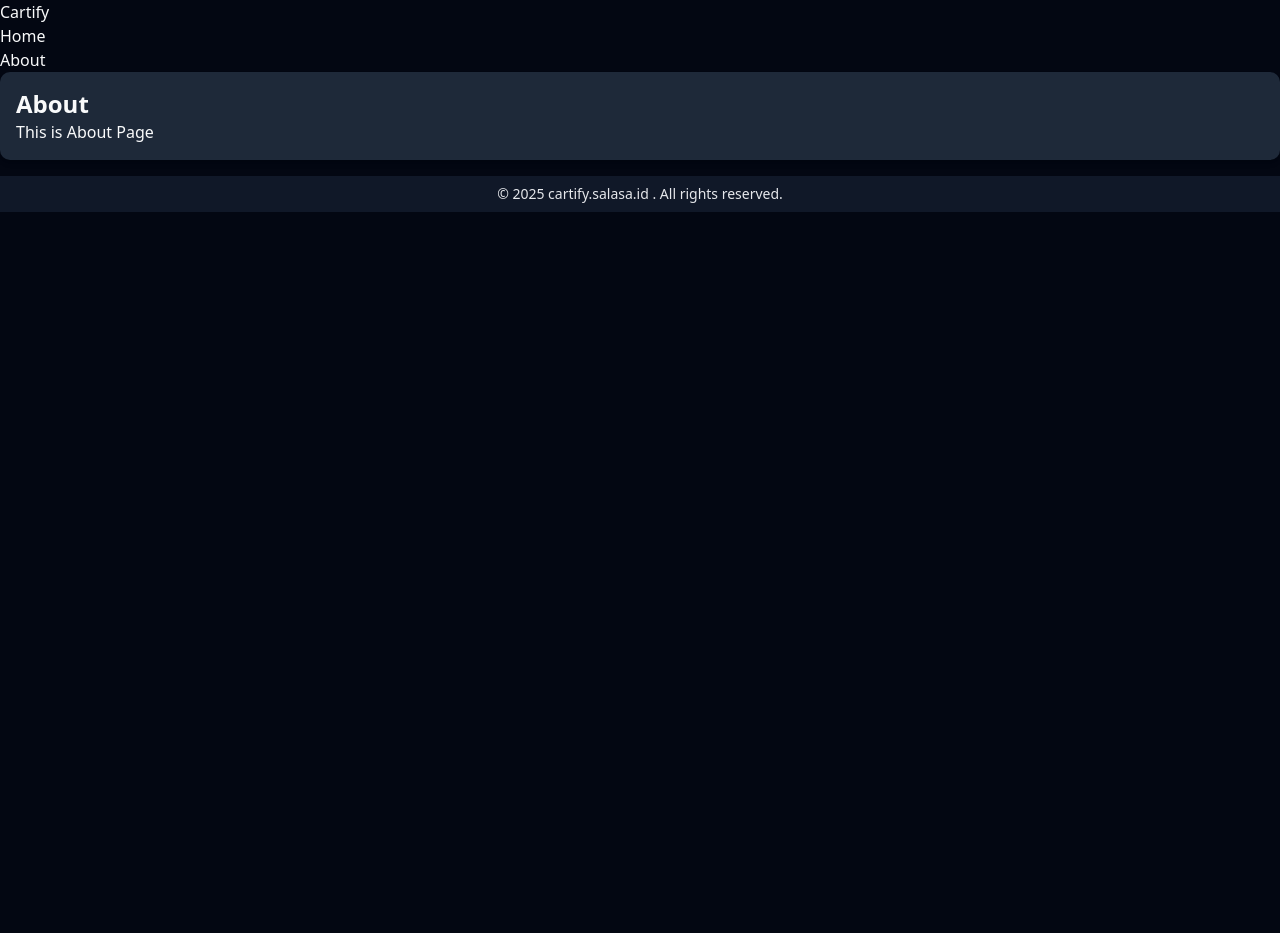
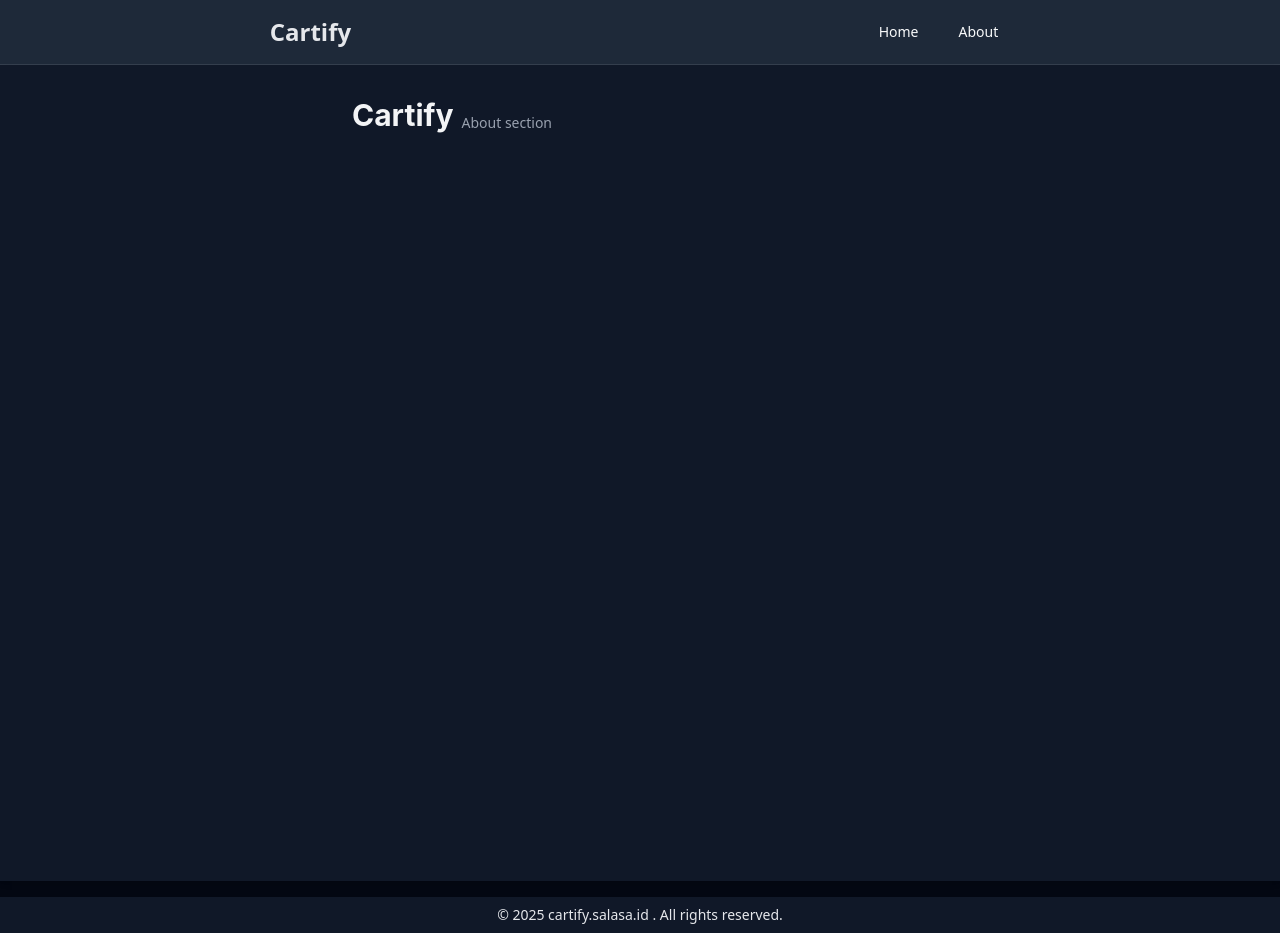
Before and after one commit to salasaa/cartify, a React (Vite) app: page /about in a window 1280 px wide. Before the commit the page ends 800 px from the top, so only its background shows below. Built offline with nearby package versions, Linux system fonts and the light colour scheme.

Commit message:
fix: styling the navbar

```diff
--- a/src/components/navbar.tsx
+++ b/src/components/navbar.tsx
@@ -1,12 +1,85 @@
+import { Link } from 'react-router';
+import { useState } from 'react';
+import { Menu, X } from 'lucide-react';
+
 export function Navbar() {
+  const [isMenuOpen, setIsMenuOpen] = useState(false);
+
+  const toggleMenu = () => {
+    setIsMenuOpen(!isMenuOpen);
+  };
+
   return (
-    <div>
-      <h1>Cartify</h1>
+    <nav className="border-border border-b bg-white shadow-lg dark:bg-gray-800">
+      <div className="mx-auto max-w-7xl px-4 sm:px-6 lg:px-8">
+        <div className="flex h-16 items-center justify-around">
+          {/* Logo/Brand */}
+          <div className="flex-shrink-0">
+            <Link
+              to="/"
+              className="text-primary hover:text-primary/80 text-2xl font-bold transition-colors duration-200"
+            >
+              Cartify
+            </Link>
+          </div>
 
-      <ul>
-        <li>Home</li>
-        <li>About</li>
-      </ul>
-    </div>
+          {/* Desktop Navigation */}
+          <div className="hidden md:block">
+            <div className="ml-10 flex items-baseline space-x-4">
+              <Link
+                to="/"
+                className="text-foreground hover:text-primary hover:bg-accent/50 rounded-md px-3 py-2 text-sm font-medium transition-colors duration-200"
+              >
+                Home
+              </Link>
+              <Link
+                to="/about"
+                className="text-foreground hover:text-primary hover:bg-accent/50 rounded-md px-3 py-2 text-sm font-medium transition-colors duration-200"
+              >
+                About
+              </Link>
+            </div>
+          </div>
+
+          {/* Mobile menu button */}
+          <div className="md:hidden">
+            <button
+              onClick={toggleMenu}
+              className="text-foreground hover:text-primary hover:bg-accent/50 focus:ring-primary inline-flex items-center justify-center rounded-md p-2 focus:ring-2 focus:outline-none focus:ring-inset"
+              aria-expanded={isMenuOpen}
+              aria-label="Toggle menu"
+            >
+              {isMenuOpen ? (
+                <X className="h-6 w-6" />
+              ) : (
+                <Menu className="h-6 w-6" />
+              )}
+            </button>
+          </div>
+        </div>
+      </div>
+
+      {/* Mobile Navigation */}
+      {isMenuOpen && (
+        <div className="md:hidden">
+          <div className="border-border space-y-1 border-t px-2 pt-2 pb-3 sm:px-3">
+            <Link
+              to="/"
+              className="text-foreground hover:text-primary hover:bg-accent/50 block rounded-md px-3 py-2 text-base font-medium transition-colors duration-200"
+              onClick={() => setIsMenuOpen(false)}
+            >
+              Home
+            </Link>
+            <Link
+              to="/about"
+              className="text-foreground hover:text-primary hover:bg-accent/50 block rounded-md px-3 py-2 text-base font-medium transition-colors duration-200"
+              onClick={() => setIsMenuOpen(false)}
+            >
+              About
+            </Link>
+          </div>
+        </div>
+      )}
+    </nav>
   );
 }
--- a/src/routes/about.tsx
+++ b/src/routes/about.tsx
@@ -1,8 +1,18 @@
 export function About() {
   return (
-    <div className="mb-4 rounded-lg bg-white p-4 shadow-md transition-shadow duration-200 hover:shadow-lg dark:bg-gray-800">
-      <h1 className="text-2xl font-bold">About</h1>
-      <p>This is About Page</p>
+    <div className="dark:bg-gray-800min-h-screen mb-4 bg-white p-4 text-gray-900 shadow-md duration-200 hover:shadow-lg sm:p-6 md:p-8 dark:bg-gray-900 dark:text-gray-100">
+      <div className="mx-auto flex min-h-[calc(100vh-2rem)] max-w-xl flex-col sm:min-h-[calc(100vh-3rem)]">
+        <section className="mb-4 flex items-center justify-between">
+          <div className="flex items-end space-x-2">
+            <h1 className="font-['Inter'] text-2xl font-bold sm:text-3xl">
+              Cartify
+            </h1>
+            <p className="text-sm text-gray-500 dark:text-gray-400">
+              About section
+            </p>
+          </div>
+        </section>
+      </div>
     </div>
   );
 }
```
